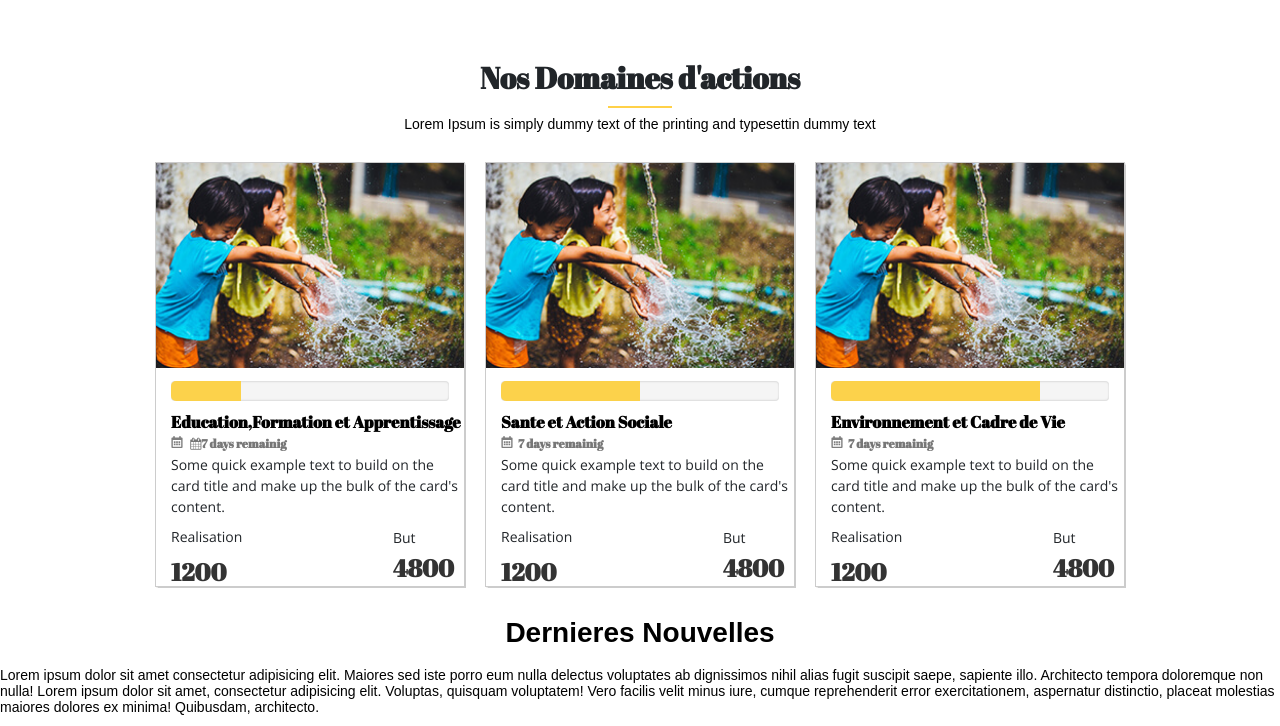
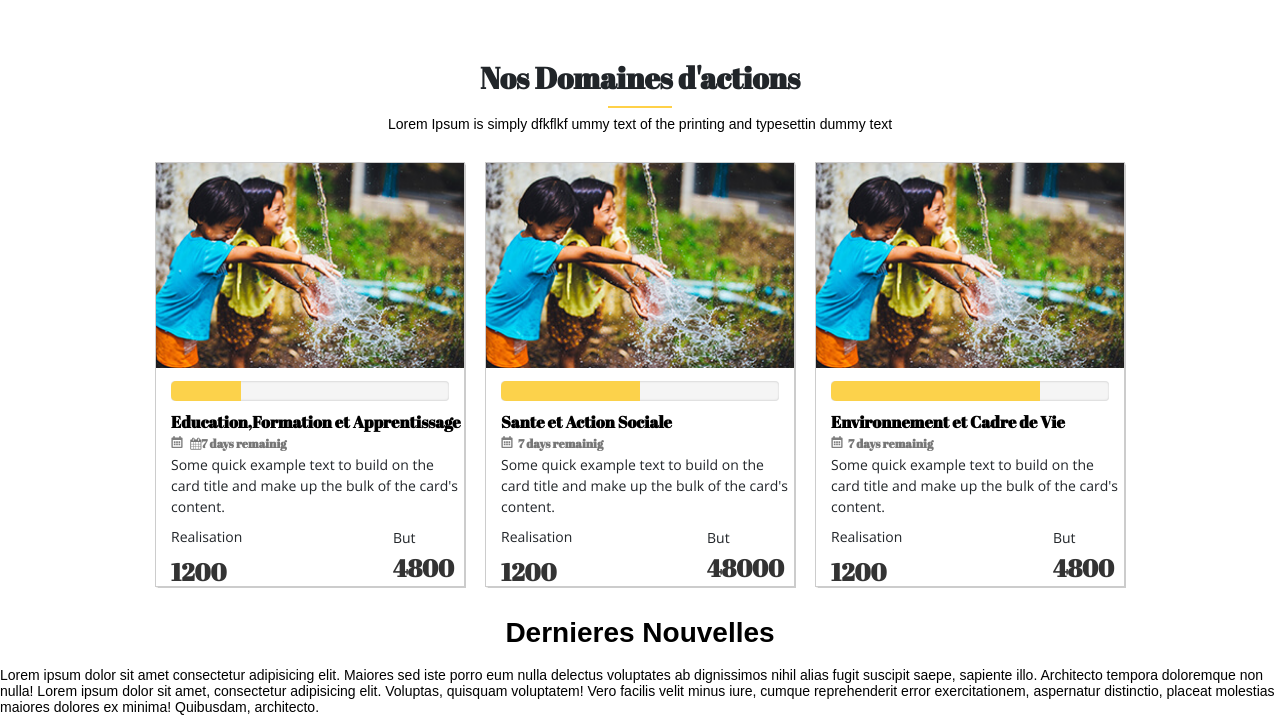
Before and after one commit to kandjimouhamed/lemgui-html-css, a plain HTML site: page index.html in a window 1280 px wide. Shown: the part 693-1419 px from the top of the page. Drawn offline with nearby package versions, Linux system fonts and the light colour scheme.

```diff
--- a/index.html
+++ b/index.html
@@ -59,7 +59,7 @@
 
     <div class="main">
         <h2 class="h1-main">Nos Domaines d'actions</h2>
-        <p class="paragraphe-main">Lorem Ipsum is simply dummy text of the printing and typesettin dummy text</p>
+        <p class="paragraphe-main">Lorem Ipsum is simply dfkflkf ummy text of the printing and typesettin dummy text</p>
         <div class="card-main">
             <div class="card1-main">
                 <img src="img/domaine1.jpg" alt="">
@@ -96,7 +96,7 @@
                 </div>
                 <div class="but">
                     <p>But</p>
-                    <h3>4800</h3>
+                    <h3>48000</h3>
                 </div>
             </div>
             <div class="card1-main">
```
